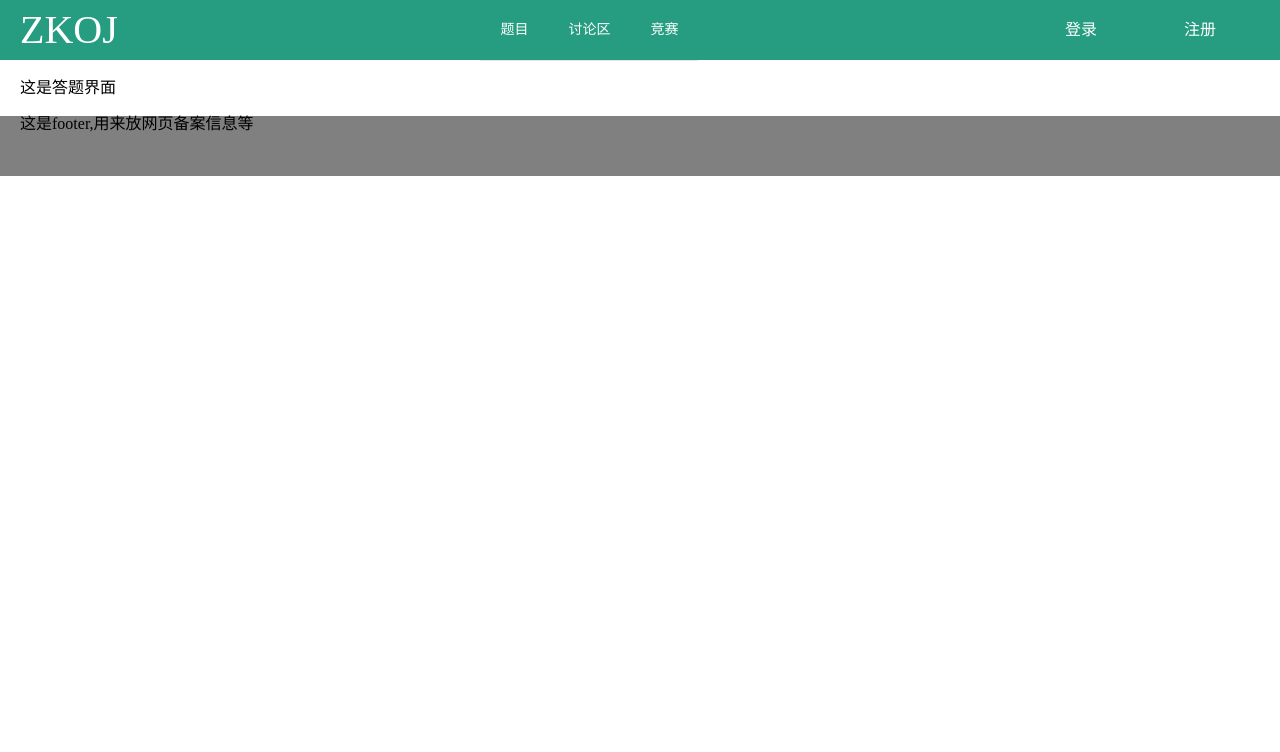
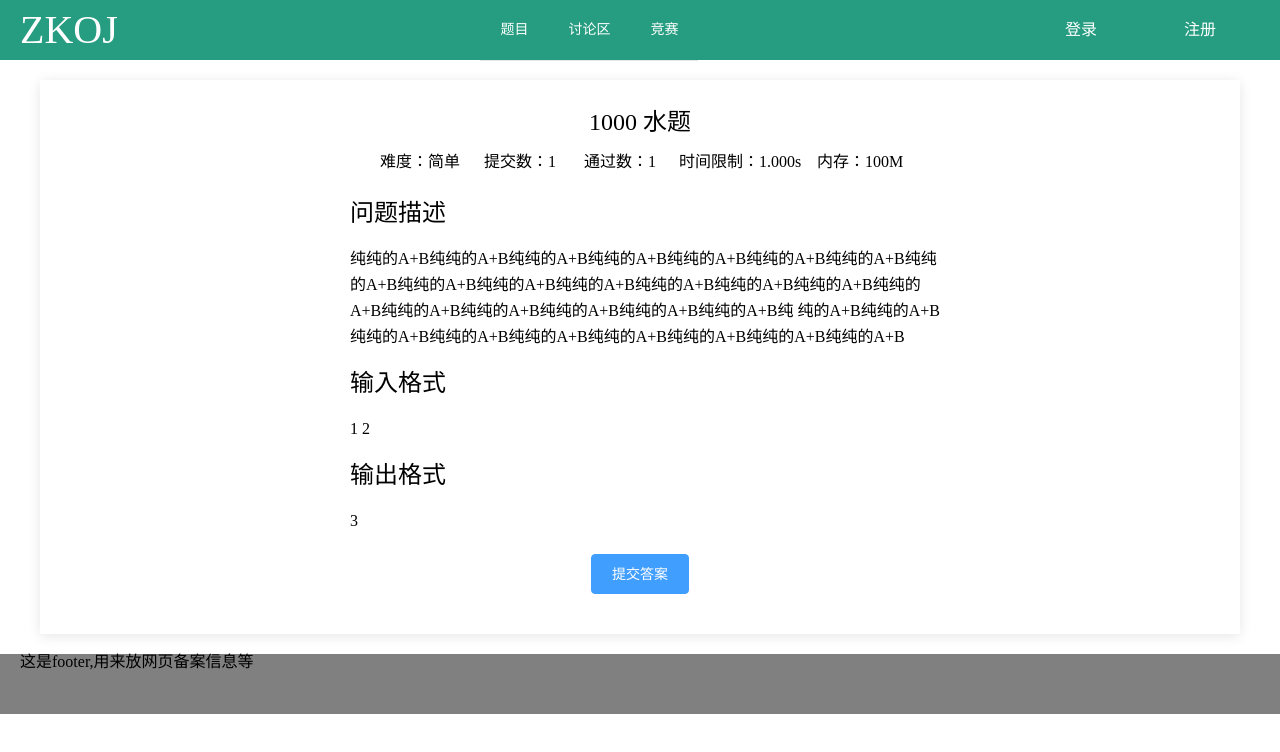
Before and after one commit to Lwy990710/zkoj-vue, a Vue app: page /question in a window 1280 px wide. Shown: the top 752 px of the page. Built offline with nearby package versions, Linux system fonts and the light colour scheme.

Commit message:
题目详情页面的大概

```diff
--- a/src/components/Header.vue
+++ b/src/components/Header.vue
@@ -42,7 +42,7 @@
       </el-button-group>
     </div>
 
-    <el-dialog title="欢迎使用仲恺OJ" :visible.sync="dialogFormVisible" center>
+    <el-dialog width="25%" title="欢迎使用仲恺OJ" :visible.sync="dialogFormVisible" center>
       <LoginDialog/>
     </el-dialog>
   </div>
@@ -58,8 +58,7 @@ export default {
   },
   data() {
     return {
-      dialogFormVisible: false,
-
+      dialogFormVisible: false
     }
   }
 }
--- a/src/components/LoginDialog.vue
+++ b/src/components/LoginDialog.vue
@@ -19,16 +19,21 @@
 <script>
 export default {
   name: "LoginDialog",
+
   data() {
     return {
-      user_message: {},
-      userLabelWidth: '120px'
+      user_message: {
+        id : '',
+        password : ''
+      },
+      userLabelWidth: '45px'
     }
   }
 }
 </script>
 
 <style scoped>
+
   .dialog-footer{
     text-align: center !important;
   }
--- a/src/router/index.js
+++ b/src/router/index.js
@@ -3,19 +3,25 @@ import VueRouter from 'vue-router'
 import '../views/reset.css'
 import ProblemList from '../views/ProblemList';
 import ProblemDetail from "../views/ProblemDetail";
+import AnswerPage from "../views/AnswerPage";
 
 Vue.use(VueRouter)
 
 const routes = [
   {
     path: "/",
-    name:"主页面",
+    name: "主页面",
     component: ProblemList
   },
   {
     path: "/question",
     name: "答题页面",
     component: ProblemDetail
+  },
+  {
+    path: "/answer",
+    name: "答题页面",
+    component: AnswerPage
   }
 ]
 
--- /dev/null
+++ b/src/views/AnswerPage.vue
@@ -0,0 +1,14 @@
+<template>
+    <p>这是提交页面</p>
+</template>
+
+<script>
+    export default {
+        name: "AnswerPage",
+
+    }
+</script>
+
+<style scoped>
+
+</style>
--- a/src/views/ProblemDetail.vue
+++ b/src/views/ProblemDetail.vue
@@ -1,13 +1,118 @@
 <template>
-    <p>这是答题界面</p>
+    <div class="main">
+        <div class="problem_nav">
+            <div class="problem_msg_main">
+                <h1 class="problem_id">1000 水题</h1>
+            </div>
+
+            <div class="msg_detail">
+                <span class="msg">难度：简单</span>
+                <span class="msg">提交数：1</span>
+                <span class="msg">通过数：1</span>
+                <span class="msg time">时间限制：1.000s</span>
+                <span class="msg">内存：100M</span>
+            </div>
+        </div>
+
+        <div class="problem_main">
+            <div class="problem_describe">
+                <h2>问题描述</h2>
+                <div class="problem_content">
+                    纯纯的A+B纯纯的A+B纯纯的A+B纯纯的A+B纯纯的A+B纯纯的A+B纯纯的A+B纯纯
+                    的A+B纯纯的A+B纯纯的A+B纯纯的A+B纯纯的A+B纯纯的A+B纯纯的A+B纯纯的
+                    A+B纯纯的A+B纯纯的A+B纯纯的A+B纯纯的A+B纯纯的A+B纯
+                    纯的A+B纯纯的A+B纯纯的A+B纯纯的A+B纯纯的A+B纯纯的A+B纯纯的A+B纯纯的A+B纯纯的A+B
+                </div>
+            </div>
+
+            <div class="problem_input">
+                <div class="input_content">
+                    <h2>输入格式</h2>
+                    <div class="input">
+                        1 2
+                    </div>
+                </div>
+            </div>
+
+            <div class="problem_output">
+                <div class="output_content">
+                    <h2>输出格式</h2>
+                    <div class="output">
+                        3
+                    </div>
+                </div>
+            </div>
+        </div>
+
+        <div class="submit">
+            <el-button type="primary" @click="answer">提交答案</el-button>
+        </div>
+    </div>
 </template>
 
 <script>
+
     export default {
-        name: "questionMain"
+        name: "questionMain",
+        methods :{
+            answer(){
+                this.$router.push('/answer')
+            }
+        }
     }
 </script>
 
 <style scoped>
 
+    .main{
+        margin: 0 auto;
+        max-width: 1200px;
+        min-width: 800px;
+        box-shadow: 0 2px 12px 0 rgba(0, 0, 0, 0.1)
+    }
+
+    .problem_nav{
+        text-align: center;
+        margin-bottom: 30px;
+    }
+
+    .problem_msg_main{
+
+        margin-bottom: 20px;
+        padding-top: 30px;
+    }
+
+    .msg{
+        display: inline-block;
+        width: 100px;
+    }
+
+    .time{
+        width: 140px;
+    }
+
+    .problem_main{
+        line-height: 26px;
+        padding-left: 20px;
+        text-align: left;
+        margin: 0 auto;
+        width: 600px;
+    }
+
+    .problem_content{
+        margin: 20px 0;
+    }
+
+    .input{
+        margin: 20px 0;
+    }
+
+    .output{
+        margin: 20px 0;
+    }
+
+    .submit{
+        text-align: center;
+        padding-bottom: 40px;
+    }
 </style>
--- a/src/views/ProblemList.vue
+++ b/src/views/ProblemList.vue
@@ -109,8 +109,6 @@
                     :total="50">
             </el-pagination>
         </div>
-
-
     </div>
 </template>
 
@@ -118,10 +116,9 @@
 
     export default {
         name: "main",
+        data() {
 
-        data() {
             return {
-                seen:false,
                 input: '',
                 tableData: [{
                     id: -1,
@@ -135,16 +132,16 @@
                 }
                 ],
                 dialogFormVisible: false,
-                user_message: {
-                    id: '',
-                    password: '',
-                },
-                userLabelWidth: '120px'
+                // user_message: {
+                //     id: '',
+                //     password: '',
+                // },
+                // userLabelWidth: '120px'
             }
         },
         created() {
             //发起get请求
-            axios.get("http://yapi.yukineko.top/mock/16/zkoj/question?page=1")
+            axios.get("http://yapi.yukineko.top/mock/16/zkoj/problem?page=1")
                 .then(res => {
                     console.log("in")
                     //请求成功时进入then(HTTP状态码为200)
@@ -168,7 +165,7 @@
         methods: {
 
             handleCurrentChange(val) {
-                axios.get("http://yapi.yukineko.top/mock/16/zkoj/question?page=" + val)
+                axios.get("http://yapi.yukineko.top/mock/16/zkoj/problem?page=" + val)
                     .then(res => {
                         console.log("in")
                         //请求成功时进入then(HTTP状态码为200)
```
